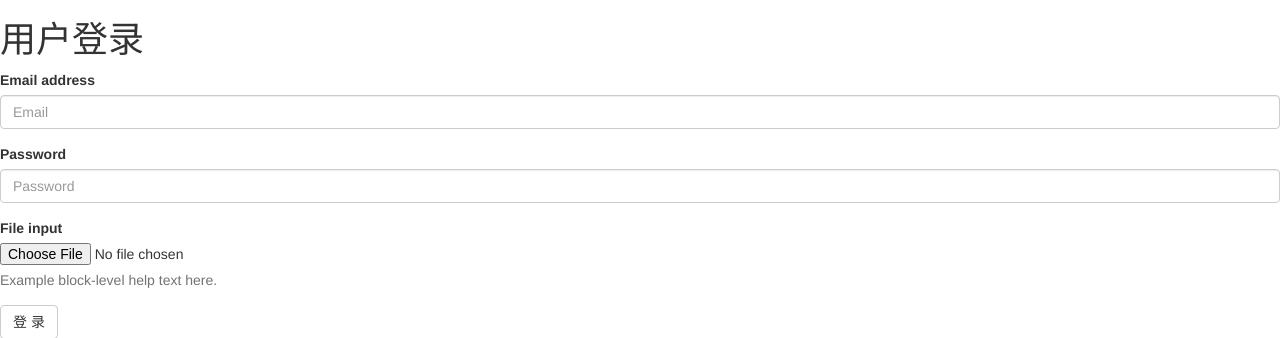
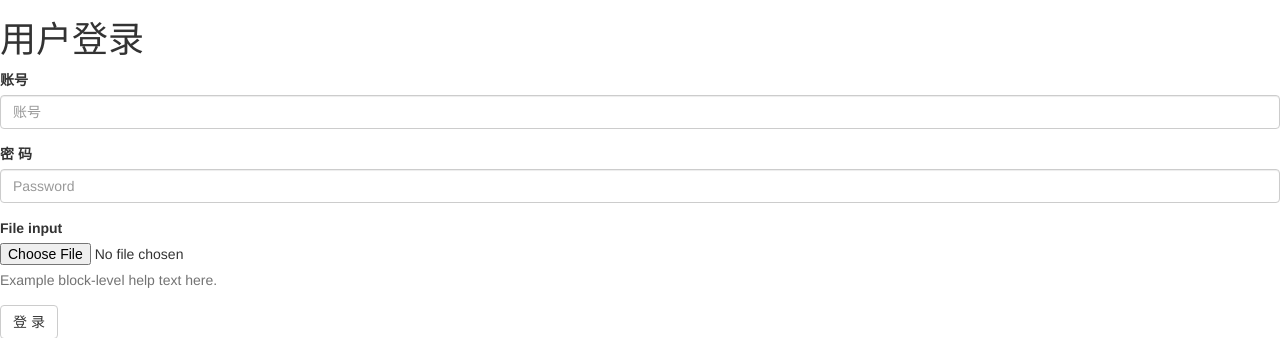
Before and after one commit to Tang-Tang-G/BiliBili_crawl, a Flask app: template BiliBili_crawl/templates/login.html in a window 1280 px wide. Shown: the top 338 px of the page. Run offline with Flask 3, Linux system fonts and the light colour scheme; the template is opened without the code that fills it, so the values that code supplies are empty.

Commit message:
Initial commit

```diff
--- a/BiliBili_crawl/templates/login.html
+++ b/BiliBili_crawl/templates/login.html
@@ -9,12 +9,12 @@
 <h1>用户登录</h1>
 <form method="post">
   <div class="form-group">
-    <label for="exampleInputEmail1">Email address</label>
-    <input type="email" class="form-control" id="exampleInputEmail1" placeholder="Email">
+    <label>账号</label>
+    <input type="type" class="form-control" placeholder="账号">
   </div>
   <div class="form-group">
-    <label for="exampleInputPassword1">Password</label>
-    <input type="password" class="form-control" id="exampleInputPassword1" placeholder="Password">
+    <label for="exampleInputPassword1">密 码</label>
+    <input type="password" class="form-control" placeholder="Password">
   </div>
   <div class="form-group">
     <label for="exampleInputFile">File input</label>
--- a/BiliBili_crawl/views/account.py
+++ b/BiliBili_crawl/views/account.py
@@ -9,9 +9,7 @@ def login():
     if request.method == 'GET':
         return render_template("login.html")
     #使用request。form。get获取数据,连接数据库，解析校验
-    return "ok"
-'''
-   import  pymysql
+    import  pymysql
     conn = pymysql.connect(host='localhost',port=3306,user='root',passwd='root',db='bilibili')
     cursor = conn.cursor()
     cursor.execute('select * from user where .....')
@@ -21,7 +19,7 @@ def login():
     if data:
         return "登录成功"
     return render_template( "login.html",error = "登录失败")#"登录失败
-'''
+
 ac.route('/user')
 def user():
     return "用户列表"
--- a/app.py
+++ b/app.py
@@ -1,9 +1,5 @@
-from flask import Flask
-app = Flask(__name__)
+from  BiliBili_crawl import create_app
 
-@app.route('/')
-def hello_world():  # put application's code here
-    return 'Hello World!'
-
+app = create_app()
 if __name__ == '__main__':
-    app.run()
+    app.run(debug=True)
```
